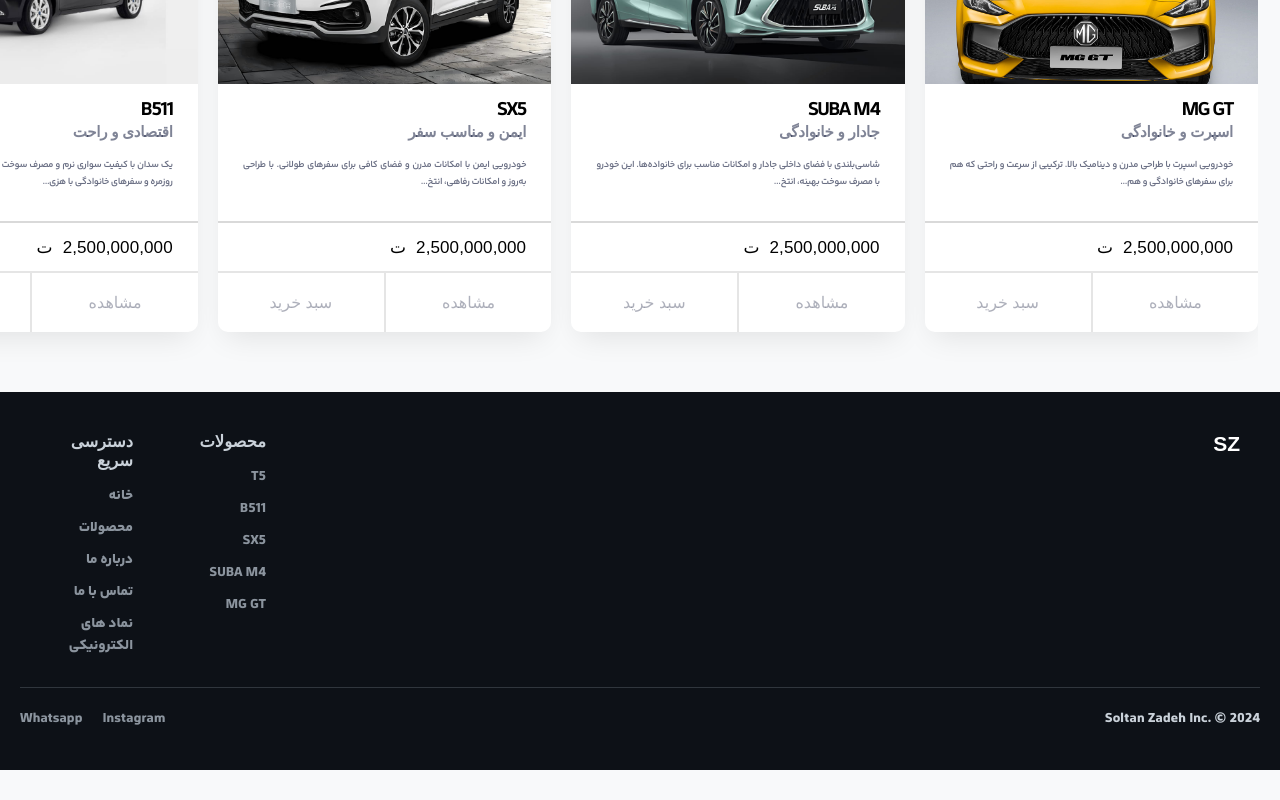
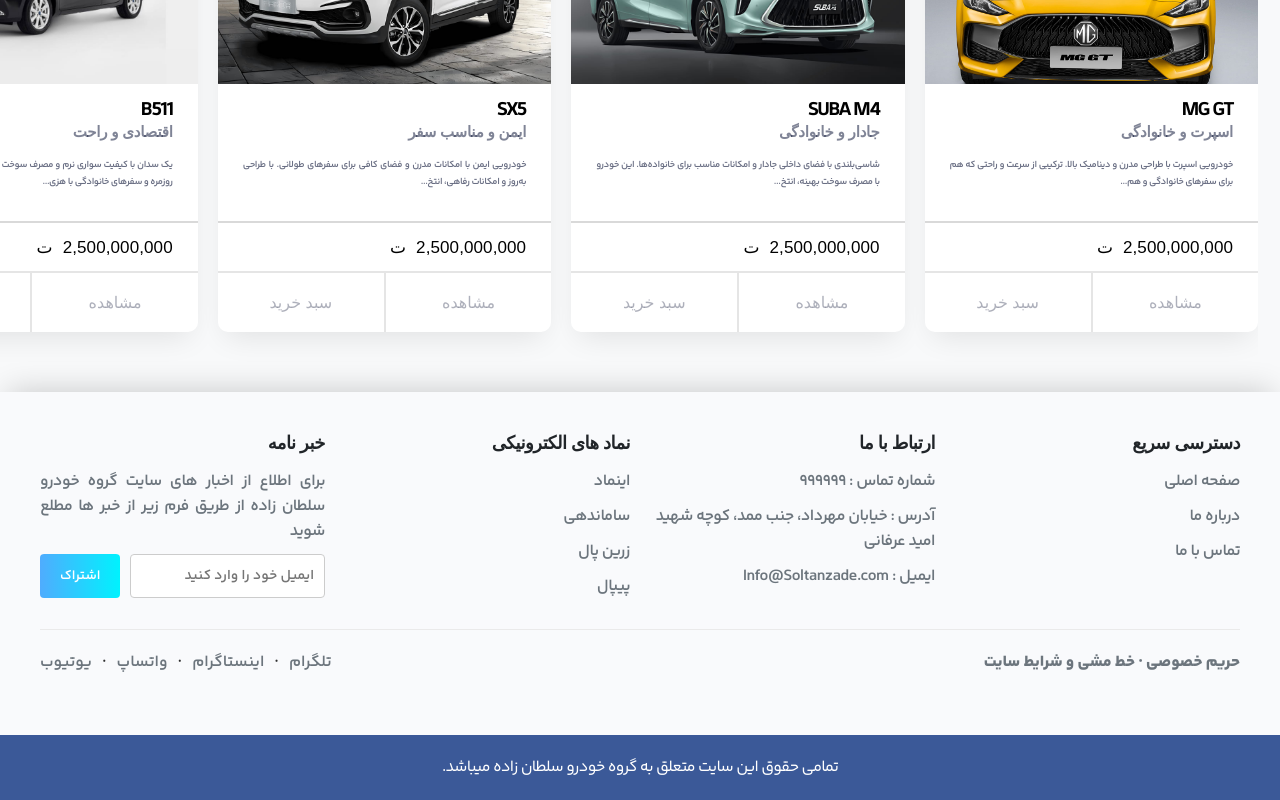
Before and after one commit to ervinrahimi/sz, a Next.js app: page / in a window 1280 px wide. Shown: the part 2494-3294 px from the top of the page. Before the commit the page ends 3264 px from the top, so only its background shows below. Built offline with nearby package versions, Linux system fonts and the light colour scheme; no server answers; the database is empty; a web font is replaced by a local one.

Commit message:
Fix Some Image Properties And Fix Footer Style

```diff
--- a/src/components/admin/slides/SlideForm.jsx
+++ b/src/components/admin/slides/SlideForm.jsx
@@ -6,6 +6,7 @@
 import { createSlide, updateSlide } from '@/actions/admin/slides'
 import { useRouter } from 'next/navigation'
 import styles from './SlideForm.module.css'
+import Image from 'next/image'
 
 export default function SlideForm({ slide }) {
   const isEdit = !!slide
@@ -76,7 +77,7 @@
         تصویر پس‌زمینه:
         <input type="file" accept="image/*" onChange={handleImageChange} required={!isEdit} />
       </label>
-      {imagePreview && <img src={imagePreview} alt="پیش‌نمایش تصویر" className={styles.preview} />}
+      {imagePreview && <Image src={imagePreview} alt="پیش‌نمایش تصویر" className={styles.preview} width={100} height={100}/>}
       <label>
         متون برای TypeAnimation (هر خط یک متن جدید):
         <textarea
--- a/src/components/admin/slides/SlidesList.jsx
+++ b/src/components/admin/slides/SlidesList.jsx
@@ -7,6 +7,7 @@
 import styles from './SlidesList.module.css'
 import { deleteSlide, reorderSlides } from '@/actions/admin/slides'
 import { useRouter } from 'next/navigation'
+import Image from 'next/image'
 
 export default function SlidesList({ slides }) {
   const [isDeleting, setIsDeleting] = useState(false)
@@ -43,7 +44,7 @@
               <td>{slide.order}</td>
               <td>{slide.title}</td>
               <td>
-                <img src={slide.imageUrl} alt={slide.title} className={styles.thumbnail} />
+                <Image src={slide.imageUrl} alt={slide.title} className={styles.thumbnail} width={100} height={100} />
               </td>
               <td>
                 <Link href={`/admin/slides/${slide.id}/edit`}>ویرایش</Link> |{' '}
--- a/src/components/dashboard/Sidebar/Sidebar.jsx
+++ b/src/components/dashboard/Sidebar/Sidebar.jsx
@@ -5,6 +5,7 @@
 import styles from './Sidebar.module.css'
 import { signOut } from 'next-auth/react'
 import toast from 'react-hot-toast'
+import Image from 'next/image'
 
 export default function Sidebar({ user }) {
   const pathname = usePathname()
@@ -16,7 +17,7 @@
   return (
     <nav className={styles.sidebar}>
       <div className={styles.profile}>
-        <img src="/profile-image.png" alt="Profile" className={styles.profileImage} />
+        <Image src="/profile-image.png" alt="Profile" className={styles.profileImage} width={100} height={100}/>
         <div className={styles.profileDetails}>
           <h2>{user?.name || 'کاربر'} {user?.family}</h2>
           <p>{user?.email}</p>
--- a/src/components/layout/Footer/Footer.jsx
+++ b/src/components/layout/Footer/Footer.jsx
@@ -1,42 +1,17 @@
-// src/components/layout/Footer/Footer.jsx
-import styles from './Footer.module.css'
+// src/components/Footer.jsx
+import Link from 'next/link'
+import styles from './footer.module.css'
 
 export default function Footer() {
   return (
-    <footer className={styles.footer}>
-      <div className={styles.footerContainer}>
-        <div className={styles.footerLogo}>
-          <h2>SZ</h2>
-        </div>
-        <div className={styles.footerLinks}>
-          <div>
-            <h3>محصولات</h3>
+    <>
+      <footer className={styles.footer}>
+        <div className={styles.footerTop}>
+          <div className={styles.footerSection}>
+            <h3 className={styles.footerHeader}>دسترسی سریع</h3>
             <ul>
               <li>
-                <a href="#">T5</a>
-              </li>
-              <li>
-                <a href="#">B511</a>
-              </li>
-              <li>
-                <a href="#">SX5</a>
-              </li>
-              <li>
-                <a href="#">SUBA M4</a>
-              </li>
-              <li>
-                <a href="#">MG GT</a>
-              </li>
-            </ul>
-          </div>
-          <div>
-            <h3>دسترسی سریع</h3>
-            <ul>
-              <li>
-                <a href="#">خانه</a>
-              </li>
-              <li>
-                <a href="#">محصولات</a>
+                <a href="#">صفحه اصلی</a>
               </li>
               <li>
                 <a href="#">درباره ما</a>
@@ -44,32 +19,74 @@
               <li>
                 <a href="#">تماس با ما</a>
               </li>
+            </ul>
+          </div>
+          <div className={styles.footerSection}>
+            <h3 className={styles.footerHeader}>ارتباط با ما</h3>
+            <ul>
               <li>
-                <a href="#">نماد های الکترونیکی</a>
+                <a href="#">شماره تماس : 999999</a>
+              </li>
+              <li>
+                <a href="#" className={styles.highlight}>
+                  آدرس : خیابان مهرداد، جنب ممد، کوچه شهید امید عرفانی
+                </a>
+              </li>
+              <li>
+                <a href="#">ایمیل : Info@Soltanzade.com</a>
               </li>
             </ul>
           </div>
+          <div className={styles.footerSection}>
+            <h3 className={styles.footerHeader}>نماد های الکترونیکی</h3>
+            <ul>
+              <li>
+                <a href="#">اینماد</a>
+              </li>
+              <li>
+                <a href="#">ساماندهی</a>
+              </li>
+              <li>
+                <a href="#">زرین پال</a>
+              </li>
+              <li>
+                <a href="#">پیپال</a>
+              </li>
+            </ul>
+          </div>
+          <div className={styles.footerSection}>
+            <h3 className={styles.footerHeader}>خبر نامه</h3>
+            <p className={styles.newsletter}>
+              برای اطلاع از اخبار های سایت گروه خودرو سلطان زاده از طریق فرم زیر از خبر ها مطلع شوید
+            </p>
+            <div className={styles.newsletter}>
+              <input type="email" placeholder="ایمیل خود را وارد کنید" />
+              <button>اشتراک</button>
+            </div>
+          </div>
         </div>
+
+        <div className={styles.footerBottom}>
+          <p>
+            <a href="#">حریم خصوصی</a> · <a href="#">خط مشی و شرایط سایت</a>
+          </p>
+          <div className={styles.socialLinks}>
+            <Link href="#">تلگرام</Link> ·<Link href="#">اینستاگرام</Link> ·
+            <Link href="#">واتساپ</Link> ·<Link href="#">یوتیوب</Link>
+          </div>
+        </div>
+      </footer>
+
+      <div className={styles.ctaSection}>
+        <p>تمامی حقوق این سایت متعلق به گروه خودرو سلطان زاده میباشد.</p>
+        {/* <button>Upgrade my plan</button> */}
       </div>
-      <div className={styles.footerBottom}>
-        <p>Soltan Zadeh Inc. © 2024</p>
-        {/* <ul className={styles.footerLegal}>
-          <li>
-            <a href="#">Terms</a>
-          </li>
-          <li>
-            <a href="#">Privacy</a>
-          </li>
-        </ul> */}
-        <div className={styles.footerSocial}>
-          <a href="#" className={styles.socialIcon}>
-            Instagram
-          </a>
-          <a href="#" className={styles.socialIcon}>
-            Whatsapp
-          </a>
-        </div>
-      </div>
-    </footer>
+
+      {/* <div>
+        <p className={styles.copyright}>
+          تمامی حقوق این سایت متعلق به گروه خودرو سلطان زاده میباشد.
+        </p>
+      </div> */}
+    </>
   )
 }
--- a/src/components/layout/Footer/Footer.module.css
+++ b/src/components/layout/Footer/Footer.module.css
@@ -1,130 +1,179 @@
 .footer {
-  background-color: #0d1117;
-  color: #c9d1d9;
+  background-color: #f9fafc;
+  color: #2e2e2e;
   padding: 40px 20px;
-  font-size: 14px;
+  box-shadow: 0 -8px 30px -8px rgba(0, 0, 0, 0.20);
+  padding-bottom: 60px;
 }
 
-.footerContainer {
+.footerTop {
   display: flex;
   justify-content: space-between;
   flex-wrap: wrap;
   max-width: 1200px;
   margin: 0 auto;
+  gap: 20px;
+
 }
 
-.footerLogo h2 {
-  color: white;
-  margin-bottom: 20px;
+.footerHeader {
+  font-family: var(--font-kahroba), sans-serif;
+  font-variation-settings: 'wdth' 40, 'wght' 600, 'CNTR' 40;
 }
 
-.footerLinks {
-  display: flex;
-  gap: 40px;
-  flex-wrap: wrap;
+.footerHeader:hover {
+  color: #1e82e5;
 }
 
-.footerLinks div {
+.footerSection {
   flex: 1;
+  min-width: 200px;
+  font-family: var(--font-yekanbakh);
+  font-variation-settings: 'wdth' 100, 'wght' 600, 'CNTR' 40;
+  letter-spacing: -0.5px;
 }
 
-.footerLinks h3 {
-  color: #c9d1d9;
-  font-weight: bold;
+.footerSection h3 {
+  color: #212529;
+  font-size: 18px;
   margin-bottom: 15px;
 }
 
-.footerLinks ul {
+.footerSection ul {
   list-style: none;
   padding: 0;
 }
 
-.footerLinks ul li {
+.footerSection ul li {
   margin-bottom: 10px;
 }
 
-.footerLinks ul li a {
-  color: #8b949e;
+.footerSection ul li a {
+  color: #6c757d;
   text-decoration: none;
-  transition: color 0.2s ease-in-out;
+  transition: color 0.2s ease;
 }
 
-.footerLinks ul li a:hover {
+.footerSection ul li a:hover {
+  color: #000;
+}
+
+.footerSection p {
+  margin-bottom: 10px;
+  color: #6c757d;
+}
+
+.newsletter {
+  display: flex;
+  gap: 10px;
+  margin-top: 10px;
+  text-align: justify;
+}
+
+.newsletter input {
+  flex: 1;
+  padding: 10px;
+  border: 1px solid #ccc;
+  border-radius: 4px;
+  font-size: 14px;
+  font-family: var(--font-yekanbakh);
+  font-variation-settings: 'wdth' 100, 'wght' 600, 'CNTR' 40;
+}
+
+.newsletter button {
+  padding: 10px 20px;
+  background: linear-gradient(90deg, #4facfe 0%, #00f2fe 100%);
   color: white;
+  border: none;
+  border-radius: 4px;
+  cursor: pointer;
+  font-family: var(--font-yekanbakh);
+  font-variation-settings: 'wdth' 100, 'wght' 600, 'CNTR' 40;
+}
+
+.newsletter button:hover {
+  background: linear-gradient(90deg, #00f2fe 0%, #4facfe 100%);
+  font-family: var(--font-yekanbakh);
+  font-variation-settings: 'wdth' 100, 'wght' 600, 'CNTR' 40;
 }
 
 .footerBottom {
-  border-top: 1px solid #30363d;
-  padding-top: 20px;
-  margin-top: 20px;
   display: flex;
   justify-content: space-between;
   align-items: center;
-  flex-wrap: wrap;
+  border-top: 1px solid #eaeaea;
+  padding-top: 20px;
+  margin-top: 20px;
+  max-width: 1200px;
+  margin: 20px auto 0;
 }
 
-.footerBottom p {
-  margin: 0;
-}
-
-.footerLegal {
-  list-style: none;
-  display: flex;
-  gap: 20px;
-  padding: 0;
-}
-
-.footerLegal li {
-  margin: 0;
-}
-
-.footerLegal a {
-  color: #8b949e;
+.footerBottom p,
+.footerBottom a {
+  color: #6c757d;
   text-decoration: none;
 }
 
-.footerLegal a:hover {
-  color: white;
+.footerBottom a:hover {
+  color: #000;
 }
 
-.footerSocial {
+.socialLinks {
   display: flex;
-  gap: 20px;
+  gap: 10px;
+  font-family: var(--font-yekanbakh);
+  font-variation-settings: 'wdth' 100, 'wght' 600, 'CNTR' 40;
 }
 
-.socialIcon {
-  color: #8b949e;
-  text-decoration: none;
+.ctaSection {
+  background-color: #3b5998;
+  color: white;
+  padding: 20px;
+  text-align: center;
+  font-variation-settings: 'wdth' 100, 'wght' 400, 'DOTS' 0;
+  letter-spacing: -0.7px;
+  font-size: 14px;
+  /* margin-top: 30px; */
 }
 
-.socialIcon:hover {
+.ctaSection p {
+  margin: 0;
+  font-size: 16px;
+}
+
+.ctaSection button {
+  margin-top: 10px;
+  padding: 12px 20px;
+  background-color: #5468ff;
+  border: none;
   color: white;
+  border-radius: 6px;
+  cursor: pointer;
+  font-size: 16px;
+}
+
+.ctaSection button:hover {
+  background-color: #4355d9;
+}
+
+.copyright {
+  text-align: center;
+  margin-top: 10px;
+  color: rgba(0, 0, 0, 0.30);
+  font-variation-settings: 'wdth' 100, 'wght' 400, 'DOTS' 0;
+  font-family: var(--font-yekanbakh);
 }
 
 /* ریسپانسیو */
 @media (max-width: 768px) {
-  .footerLinks {
+  .footerTop {
     flex-direction: column;
-    gap: 20px;
+    gap: 30px;
   }
 
   .footerBottom {
     flex-direction: column;
+    text-align: center;
     gap: 10px;
   }
-
-  .footerSocial {
-    justify-content: center;
-  }
 }
-
-@media (max-width: 480px) {
-  .footerContainer {
-    flex-direction: column;
-    gap: 20px;
-  }
-
-  .footerLegal {
-    justify-content: center;
-  }
-}
--- a/src/components/ui/Slider/MiniSlider.jsx
+++ b/src/components/ui/Slider/MiniSlider.jsx
@@ -32,7 +32,7 @@
                   src={`/posters/${images?.img1}`}
                   width={1000}
                   height={1000}
-                  alt={null}
+                  alt=''
                 />
               )}
               {/* <Image src="/slider/1.jpg" width={700} height={700} alt="mini-slider" /> */}
@@ -60,7 +60,7 @@
                     src={`/posters/${images?.img2}`}
                     width={1000}
                     height={1000}
-                    alt={null}
+                    alt=''
                   />
                 )}
 
```
Also changed, not shown: src/app/(root)/cart/shopping/page.js (+8 -8 lines).
